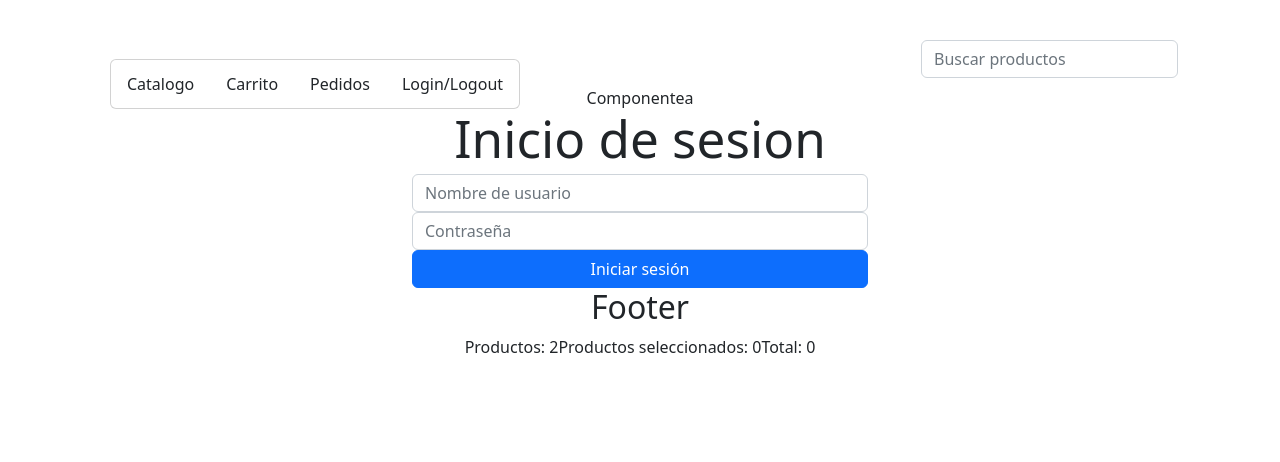
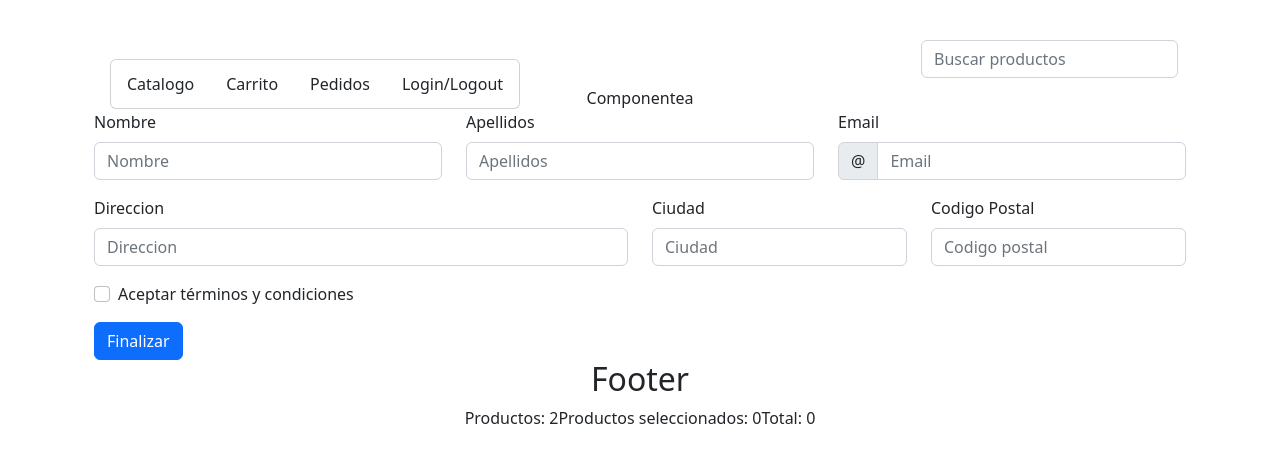
Before and after one commit to PabloSalinas27/multiTienda, a React (Vite) app: page /formularioPedido in a window 1280 px wide. Before the commit this address led to /login. Shown: the top 462 px of the page. Built offline with nearby package versions, Linux system fonts and the light colour scheme.

Commit message:
formulario de direccion y pagina de gracias

```diff
--- a/src/pages/carrito.tsx
+++ b/src/pages/carrito.tsx
@@ -4,55 +4,41 @@ import Col from "react-bootstrap/esm/Col";
 import Container from "react-bootstrap/esm/Container";
 import Modal from "react-bootstrap/esm/Modal";
 import Row from "react-bootstrap/esm/Row";
-import toast from "react-hot-toast";
+import { Link } from "react-router-dom";
 import ProductoView from "src/Components/ProductoView";
 import { useCarritoContext } from "src/contextos/Carrito";
 import { useFiltroContext } from "src/contextos/Filtro";
 import { usePedidosContext } from "src/contextos/Pedidos";
 import { useTiendaContext } from "src/contextos/Productos";
+import toast from "react-hot-toast";
 
 export default function Carrito() {
   const { productosSeleccionados, setProductosSeleccionados } =
     useCarritoContext();
   const { productos } = useTiendaContext();
   const { pedidos, setPedidos } = usePedidosContext();
-  const [ show, setShow ] = useState(false);
+  const [show, setShow] = useState(false);
   const total = productosSeleccionados.reduce(
     (acumulado, producto) =>
       acumulado + producto.cantidad * (productos[producto.id]?.precio || 0),
     0
   );
-  const handleComprar = () => {
-    if (productosSeleccionados.length === 0) {
-      toast.error("No hay productos seleccionados");
-      return;
-    }
-    pedidos.sort((a, b) => b.id - a.id);
-    const nuevoPedido = {
-      id: (pedidos[0]?.id || 0) + 1,
-      productos: productosSeleccionados,
-      fecha: new Date().toISOString(),
-    };
-    pedidos.push(nuevoPedido);
-    setPedidos([...pedidos]);
-    setProductosSeleccionados([]);
-    setShow(false);
-  };
+
   const { filtro } = useFiltroContext();
   return (
     <>
       <Modal show={show} onHide={() => setShow(false)}>
         <Modal.Header closeButton>
-          <Modal.Title>Confirma la cancelacion</Modal.Title>
+          <Modal.Title>Confirma el pedido</Modal.Title>
         </Modal.Header>
         <Modal.Body>Esto le llevara a la pagina de datos de reparto</Modal.Body>
         <Modal.Footer>
           <Button variant="secondary" onClick={() => setShow(false)}>
             Atras
           </Button>
-          <Button variant="primary" onClick={handleComprar}>
-            Continuar
-          </Button>
+          <Link to="/formularioPedido">
+            <Button variant="primary">Continuar</Button>
+          </Link>
         </Modal.Footer>
       </Modal>
       <Container>
@@ -72,7 +58,15 @@ export default function Carrito() {
           <Col sm={4}>
             <h2>Total</h2>
             <h2>{total}€</h2>
-            <Button onClick={() => setShow(true)}>Comprar</Button>
+            <Button
+              onClick={() => {
+                productosSeleccionados.length
+                  ? setShow(true)
+                  : toast.error("Seleccione al menos un producto")
+              }}
+            >
+              Comprar
+            </Button>
           </Col>
         </Row>
       </Container>
--- a/src/pages/formularioPedido.tsx
+++ b/src/pages/formularioPedido.tsx
@@ -1,20 +1,164 @@
+import { useState } from "react";
+import { Button, Form, InputGroup, Row, Col } from "react-bootstrap";
+import toast from "react-hot-toast";
+import { useNavigate } from "react-router-dom";
 import { useCarritoContext } from "src/contextos/Carrito";
+import { DatosReparto, usePedidosContext } from "src/contextos/Pedidos";
 import { useTiendaContext } from "src/contextos/Productos";
 
 export default function FormularioPedido() {
-  const { productosSeleccionados } = useCarritoContext();
-  const { productos } = useTiendaContext();
-  const total = productosSeleccionados.reduce(
-    (acumulado, producto) =>
-      acumulado + producto.cantidad * (productos[producto.id]?.precio || 0),
-    0
-  );
+  const { productosSeleccionados, setProductosSeleccionados } =
+    useCarritoContext();
+  const { pedidos, setPedidos } = usePedidosContext();
+  const navigate = useNavigate();
+  const [formulario, setFormulario] = useState<DatosReparto>({
+    nombre: "",
+    apellidos: "",
+    direccion: "",
+    ciudad: "",
+    codigoPostal: 0,
+    correoElectronico: "",
+  });
+  const handleComprar = () => {
+    if (productosSeleccionados.length === 0) {
+      toast.error("No hay productos seleccionados");
+      return;
+    }
+    pedidos.sort((a, b) => b.id - a.id);
+    const nuevoPedido = {
+      id: (pedidos[0]?.id || 0) + 1,
+      productos: productosSeleccionados,
+      fecha: new Date().toISOString(),
+      datosReparto: formulario,
+    };
+    pedidos.push(nuevoPedido);
+    setPedidos([...pedidos]);
+    setProductosSeleccionados([]);
+    navigate("/gracias");
+  };
+  const [validated, setValidated] = useState(false);
+
+  const handleSubmit = (event: React.FormEvent<HTMLFormElement>) => {
+    event.preventDefault();
+    event.stopPropagation();
+    const form = event.currentTarget;
+    console.log(console.log(form));
+    if (form.checkValidity() === true) {
+      handleComprar();
+    }
+    setValidated(true);
+  };
   return (
-    <div className="bottom">
-      <h2>Resumen pedido</h2>
-      <a>Productos: {Object.keys(productos).length}</a>
-      <a>Productos seleccionados: {productosSeleccionados.length}</a>
-      <a>Total: {total}</a>
-    </div>
+    <Form
+      noValidate
+      validated={validated}
+      onSubmit={handleSubmit}
+      style={{ textAlign: "left" }}
+    >
+      <Row className="mb-3">
+        <Form.Group as={Col} md="4" controlId="validationCustom01">
+          <Form.Label>Nombre</Form.Label>
+          <Form.Control
+            required
+            type="text"
+            placeholder="Nombre"
+            onChange={(e) =>
+              setFormulario({ ...formulario, nombre: e.target.value })
+            }
+          />
+          <Form.Control.Feedback>Correcto</Form.Control.Feedback>
+        </Form.Group>
+        <Form.Group as={Col} md="4" controlId="validationCustom02">
+          <Form.Label>Apellidos</Form.Label>
+          <Form.Control
+            required
+            type="text"
+            placeholder="Apellidos"
+            onChange={(e) =>
+              setFormulario({ ...formulario, apellidos: e.target.value })
+            }
+          />
+          <Form.Control.Feedback>Correcto</Form.Control.Feedback>
+        </Form.Group>
+        <Form.Group as={Col} md="4" controlId="validationCustomUsername">
+          <Form.Label>Email</Form.Label>
+          <InputGroup hasValidation>
+            <InputGroup.Text id="inputGroupPrepend">@</InputGroup.Text>
+            <Form.Control
+              type="email"
+              placeholder="Email"
+              aria-describedby="inputGroupPrepend"
+              required
+              onChange={(e) =>
+                setFormulario({
+                  ...formulario,
+                  correoElectronico: e.target.value,
+                })
+              }
+            />
+            <Form.Control.Feedback type="invalid">
+              Introduzca un correo valido
+            </Form.Control.Feedback>
+          </InputGroup>
+        </Form.Group>
+      </Row>
+      <Row className="mb-3">
+        <Form.Group as={Col} md="6" controlId="validationCustom03">
+          <Form.Label>Direccion</Form.Label>
+          <Form.Control
+            type="text"
+            placeholder="Direccion"
+            required
+            onChange={(e) =>
+              setFormulario({ ...formulario, direccion: e.target.value })
+            }
+          />
+          <Form.Control.Feedback type="invalid">
+            Introduzca una direccion
+          </Form.Control.Feedback>
+        </Form.Group>
+        <Form.Group as={Col} md="3" controlId="validationCustom04">
+          <Form.Label>Ciudad</Form.Label>
+          <Form.Control
+            type="text"
+            placeholder="Ciudad"
+            required
+            onChange={(e) =>
+              setFormulario({ ...formulario, ciudad: e.target.value })
+            }
+          />
+          <Form.Control.Feedback type="invalid">
+            Introduzca una ciudad
+          </Form.Control.Feedback>
+        </Form.Group>
+        <Form.Group as={Col} md="3" controlId="validationCustom05">
+          <Form.Label>Codigo Postal</Form.Label>
+          <Form.Control
+            type="number"
+            placeholder="Codigo postal"
+            required
+            onChange={(e) =>
+              setFormulario({
+                ...formulario,
+                codigoPostal: parseInt(e.target.value),
+              })
+            }
+          />
+          <Form.Control.Feedback type="invalid">
+            Introducir un código postal válido.
+          </Form.Control.Feedback>
+        </Form.Group>
+      </Row>
+      <Form.Group className="mb-3">
+        <Form.Check
+          required
+          label="Aceptar términos y condiciones"
+          feedback="Debes aceptar los términos y condiciones."
+          feedbackType="invalid"
+          title="Podemos vender tus datos de forma indisriminada a todo el mundo"
+        />
+      </Form.Group>
+      <Button type="submit">Finalizar</Button>
+    </Form>
   );
 }
--- /dev/null
+++ b/src/pages/gracias.tsx
@@ -0,0 +1,13 @@
+import { Button } from "react-bootstrap";
+import { Link } from "react-router-dom";
+
+export default function Gracias() {
+    return (
+        <div>
+            <h1>Gracias por tu compra</h1>
+            <Link to="/catalogo">
+            <Button>Seguir Comprando</Button>
+            </Link>
+        </div>
+    );
+}
--- a/src/pages/login.tsx
+++ b/src/pages/login.tsx
@@ -10,12 +10,11 @@ export default function Login() {
   const { admin, setAdmin } = useSesionContext();
   const [message, setMessage] = useState(null);
   const url = import.meta.env.LOGIN_BASE_URL;
-  const onSubmit = async (ev: any) => {
+  const onSubmit = async (ev: React.FormEvent<HTMLFormElement>) => {
     console.log(admin, url);
     //ev.preventDefault();
     const form = ev.target;
-    const formData = new FormData(form);
-    const res = await axios.get(url ,{ params: formData });
+    const res = await axios.get(url ,{ params: form });
     setAdmin(res.data);
 
     fetch(url, {
@@ -24,7 +23,7 @@ export default function Login() {
         Accept: "application/json",
         "Content-Type": "application/x-www-form-urlencoded",
       },
-      body: new URLSearchParams(JSON.parse(JSON.stringify(Object.fromEntries(formData.entries())))),
+      body: new URLSearchParams(JSON.parse(JSON.stringify(form))),
     })
       .then(async (response) => {
         if (response.ok) {
--- a/src/pages/pedidos.tsx
+++ b/src/pages/pedidos.tsx
@@ -21,18 +21,38 @@ export default function Pedidos() {
   };
   const pedidoView = pedidos.map((p) => {
     return (
+      <div key={p.id}>
+        <h2>Numero de pedido: {p.id}</h2>
+        <h2>Fecha del pedido: {new Date(p.fecha).toLocaleDateString()}</h2>
         <div>
-        <h2>{p.id}</h2>
-        <h2>{p.fecha}</h2>
-        {p.productos.map((p) => {
+          <a>Repartir a: </a>
+          <a>
+            {p.datosReparto.direccion}, {p.datosReparto.ciudad}
+             {` (CP: ${p.datosReparto.codigoPostal})`}
+          </a>
+        </div>
+        <div>
+          <a>Contacto: </a>
+          <a>{p.datosReparto.correoElectronico + " ("}</a>
+          <a>{p.datosReparto.apellidos},</a>
+          <a>{" " + p.datosReparto.nombre + ")"}</a>
+        </div>
+        {p.productos.map((prod) => {
           return (
-            <div>
-              <h2>{productos[p.id]?.nombre || "Producto no encontrado"}</h2>
-              <h2>{p.cantidad}</h2>
+            <div key={p.id.toString() + prod.id.toString()}>
+              <h2>{productos[prod.id]?.nombre || "Producto no encontrado"}</h2>
+              <h2>{prod.cantidad}</h2>
             </div>
           );
         })}
-        <Button onClick={() => {setId(p.id);setShow(true)}}>Borrar Pedido</Button>
+        <Button
+          onClick={() => {
+            setId(p.id);
+            setShow(true);
+          }}
+        >
+          Borrar Pedido
+        </Button>
       </div>
     );
   });
@@ -51,7 +71,7 @@ export default function Pedidos() {
             Borrar
           </Button>
         </Modal.Footer>
-    </Modal>;
+      </Modal>
       <h1>Pedidos</h1>
       {pedidoView}
     </>
```
Also changed, not shown: src/contextos/Pedidos.tsx (+9 -0 lines), src/router.tsx (+10 -0 lines). Lines whose indentation alone changed are shown as unchanged.
